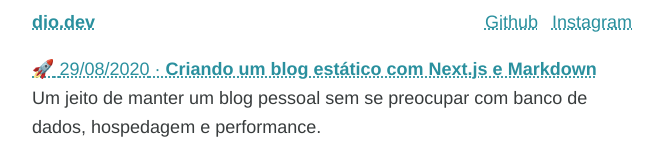
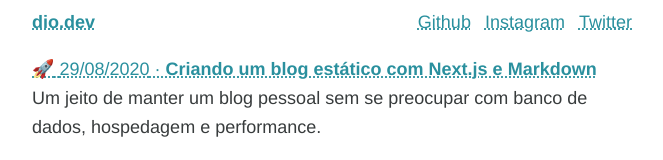
Before and after one commit to imaginamundo/dio.dev, a Next.js app: page / in a window 1280 px wide. Shown: the top 160 px of the page, without its empty margins (308-971 px from the left). Built offline with nearby package versions, Linux system fonts and the light colour scheme.

Commit message:
Add twitter to Header

```diff
--- a/src/components/Header.jsx
+++ b/src/components/Header.jsx
@@ -33,6 +33,16 @@ function Header() {
         >
           Instagram
         </a>
+        { ' ' }
+        <a
+          href="https://twitter.com/dioruto"
+          title="Abrir Twitter numa nova aba"
+          target="_blank"
+          rel="noopener"
+          className={ styles.menuItem }
+        >
+          Twitter
+        </a>
       </nav>
     </header>
   );
```
Also changed, not shown: src/posts/criando-um-blog-com-nextjs-e-markdown.md (line endings or trailing spaces).
